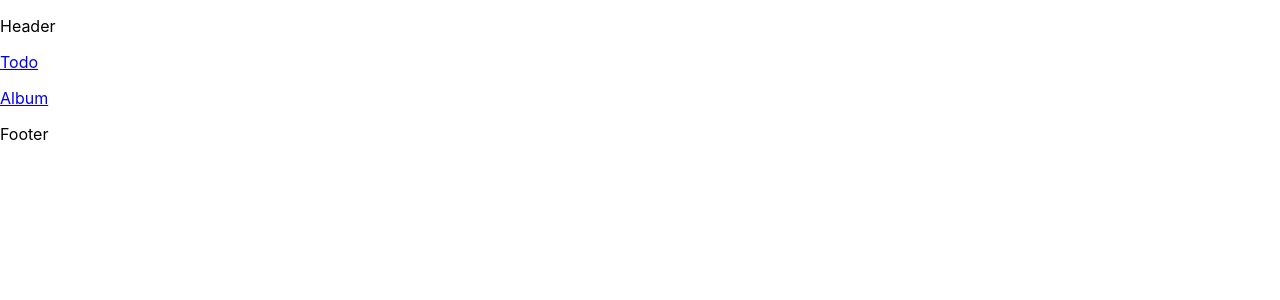
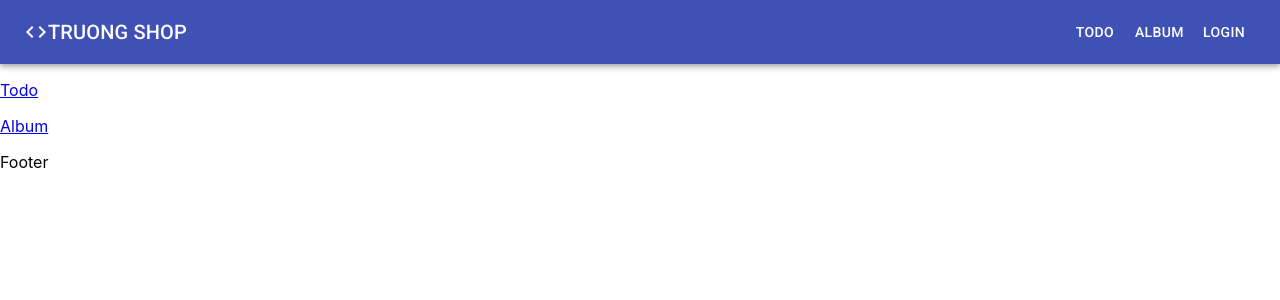
Before and after one commit to truongnguyen0868795985/react-udemy, a React (Create React App) app: page / in a window 1280 px wide. Shown: the top 300 px of the page. Built offline with nearby package versions, Linux system fonts and the light colour scheme; no server answers.

Commit message:
add react-redux

```diff
--- a/package.json
+++ b/package.json
@@ -6,6 +6,7 @@
     "@hookform/resolvers": "^1.3.7",
     "@material-ui/core": "^4.12.3",
     "@material-ui/icons": "^4.11.2",
+    "@reduxjs/toolkit": "^1.8.0",
     "@testing-library/jest-dom": "^5.16.2",
     "@testing-library/react": "^12.1.3",
     "@testing-library/user-event": "^13.5.0",
@@ -14,6 +15,7 @@
     "react": "^17.0.2",
     "react-dom": "^17.0.2",
     "react-hook-form": "^6.15.6",
+    "react-redux": "^7.2.6",
     "react-router-dom": "^5",
     "react-scripts": "5.0.0",
     "web-vitals": "^2.1.4",
--- a/src/App.js
+++ b/src/App.js
@@ -1,3 +1,4 @@
+import Header from 'components/Header';
 import { useEffect } from 'react';
 import { Link, Route, Switch } from 'react-router-dom';
 import productApi from './api/productApi';
@@ -20,7 +21,7 @@ function App() {
 
   return (
     <div className="App">
-      <p>Header</p>
+      <Header />
 
       <p>
         <Link to="/todos">Todo</Link>
--- /dev/null
+++ b/src/app/store.js
@@ -0,0 +1,13 @@
+import counterReducer from 'features/Counter/counterSlice';
+
+const { configureStore } = require('@reduxjs/toolkit');
+
+const rootReducer = {
+  counter: counterReducer,
+};
+
+const store = configureStore({
+  reducer: rootReducer,
+});
+
+export default store;
--- /dev/null
+++ b/src/components/Header/index.jsx
@@ -0,0 +1,44 @@
+import React from 'react';
+import { makeStyles } from '@material-ui/core/styles';
+import AppBar from '@material-ui/core/AppBar';
+import Toolbar from '@material-ui/core/Toolbar';
+import Typography from '@material-ui/core/Typography';
+import Button from '@material-ui/core/Button';
+import IconButton from '@material-ui/core/IconButton';
+import MenuIcon from '@material-ui/icons/Menu';
+import CodeIcon from '@material-ui/icons/Code';
+import { NavLink } from 'react-router-dom';
+
+const useStyles = makeStyles((theme) => ({
+  root: {
+    flexGrow: 1,
+  },
+  menuButton: {
+    marginRight: theme.spacing(2),
+  },
+  title: {
+    flexGrow: 1,
+  },
+}));
+
+export default function Header() {
+  const classes = useStyles();
+
+  return (
+    <div className={classes.root}>
+      <AppBar position="static">
+        <Toolbar>
+          <CodeIcon></CodeIcon>
+          <Typography variant="h6" className={classes.title}>
+            TRUONG SHOP
+          </Typography>
+
+          <Button color="inherit">Todo</Button>
+          <Button color="inherit">Album</Button>
+
+          <Button color="inherit">Login</Button>
+        </Toolbar>
+      </AppBar>
+    </div>
+  );
+}
--- /dev/null
+++ b/src/features/Counter/counterSlice.js
@@ -0,0 +1,19 @@
+const { createSlice } = require('@reduxjs/toolkit');
+
+const counterSlice = createSlice({
+  name: 'counter',
+  initialState: 0,
+  reducers: {
+    increase(state) {
+      return state + 1;
+    },
+    decrease(state) {
+      return state - 1;
+    },
+  },
+});
+
+const { actions, reducer } = counterSlice;
+
+export const { increase, decrease } = actions;
+export default reducer;
--- a/src/index.js
+++ b/src/index.js
@@ -1,17 +1,21 @@
-import React from "react";
-import ReactDOM from "react-dom";
-import "./index.css";
-import App from "./App";
-import reportWebVitals from "./reportWebVitals";
-import { BrowserRouter } from "react-router-dom";
+import React from 'react';
+import ReactDOM from 'react-dom';
+import './index.css';
+import App from './App';
+import reportWebVitals from './reportWebVitals';
+import { BrowserRouter } from 'react-router-dom';
+import { Provider } from 'react-redux';
+import store from 'app/store';
 
 ReactDOM.render(
   <React.StrictMode>
-    <BrowserRouter>
-      <App />
-    </BrowserRouter>
+    <Provider store={store}>
+      <BrowserRouter>
+        <App />
+      </BrowserRouter>
+    </Provider>
   </React.StrictMode>,
-  document.getElementById("root")
+  document.getElementById('root')
 );
 
 // If you want to start measuring performance in your app, pass a function
```
Also changed, not shown: src/components/Header/styles.scss (added), src/features/Counter/index.jsx (added), 1 other file (tests, documents, lock files or other folders).
